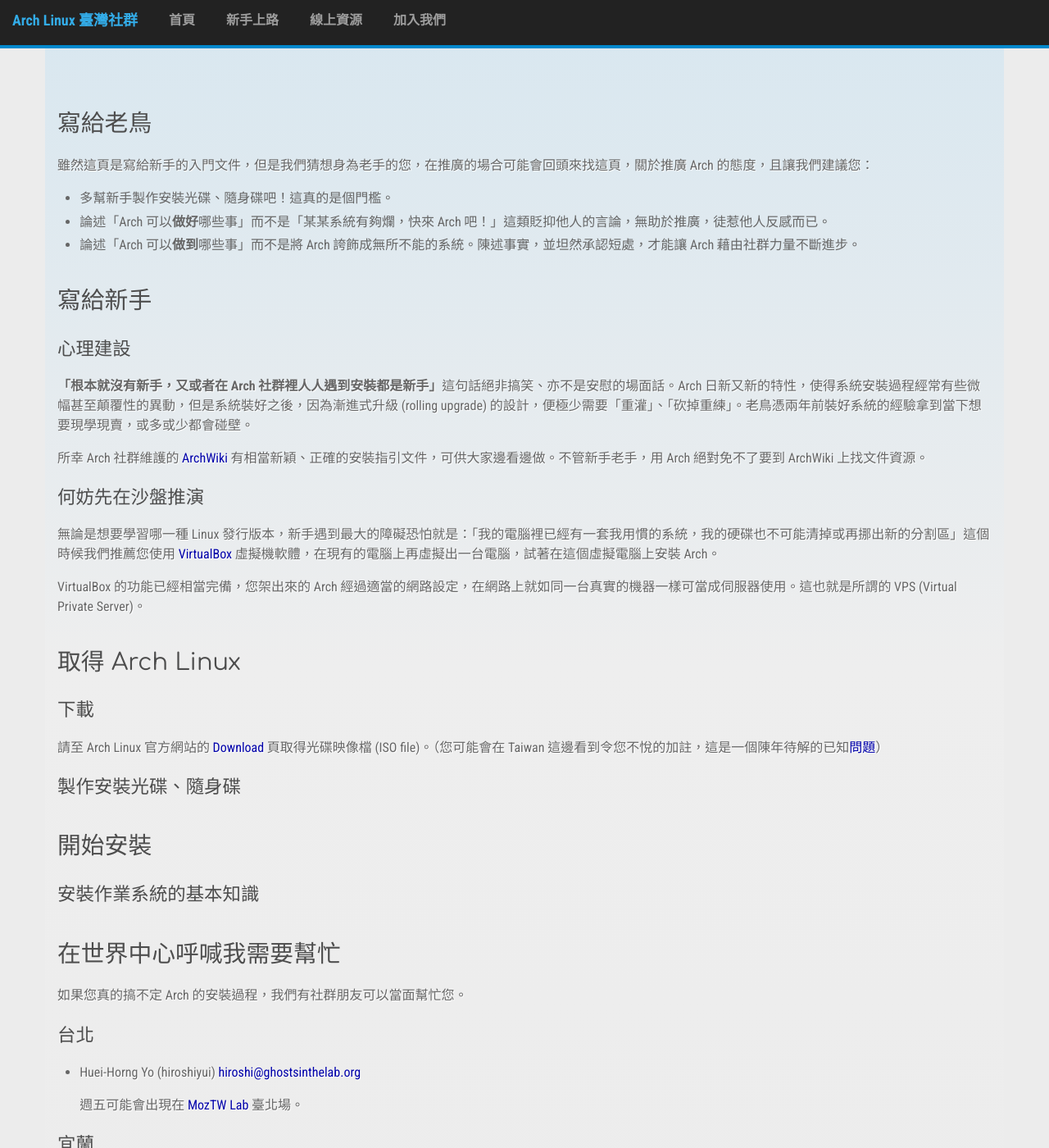
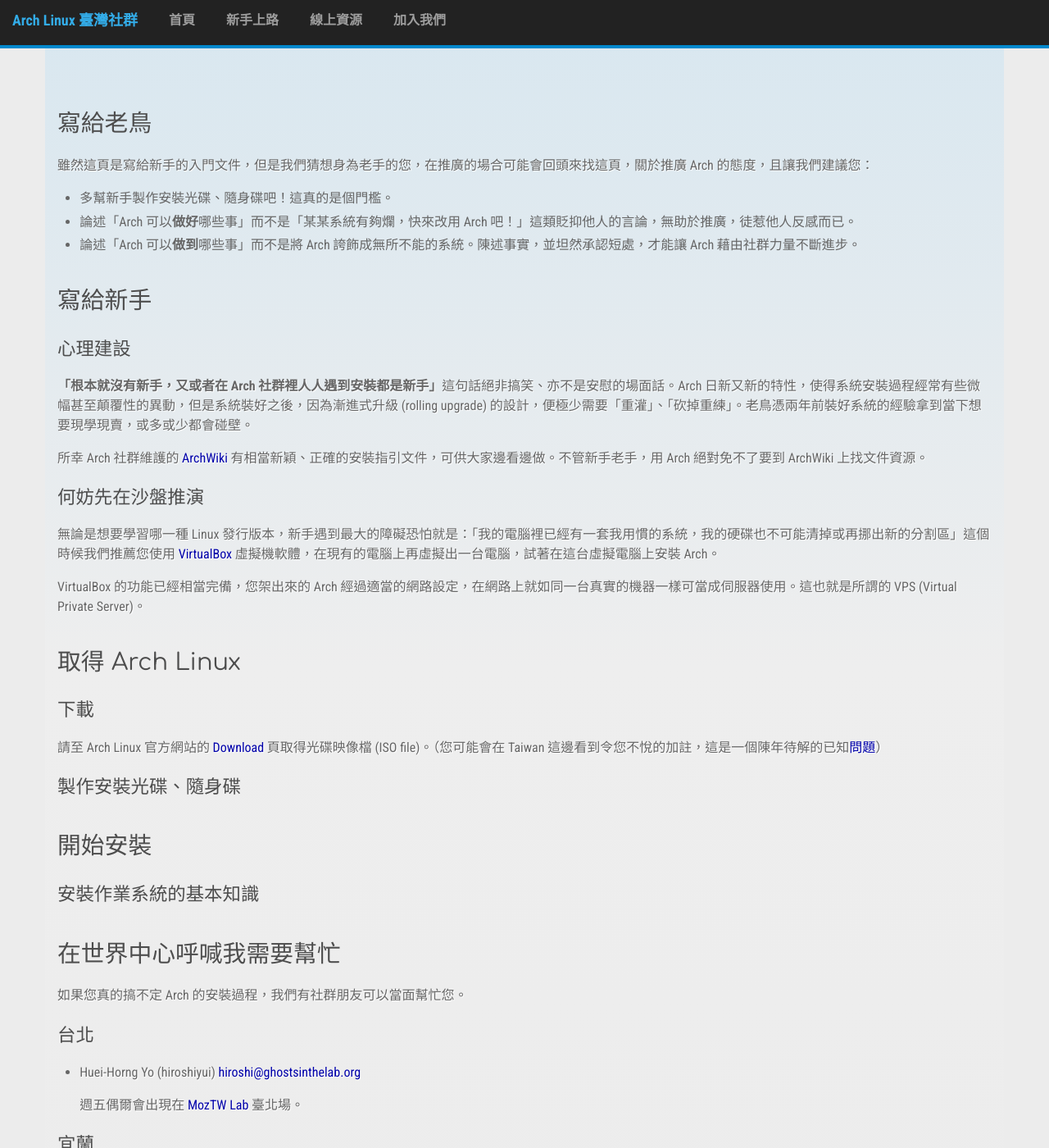
Before and after one commit to linux-taiwan/arch.linux.org.tw, a Jekyll site: the page built from getstarted.md, in a window 1280 px wide and 1400 px high. Shown: the whole window at 82% size. Built offline with Jekyll 4.4.1, drawn with Linux system fonts in a browser that asks for light colours; nearby versions of some CDN libraries; Markdown is read by kramdown in place of the engine named in the settings; some of the changed text lies outside the part shown.

Commit message:
Edit getstarted.md
Signed-off-by: Huei-Horng Yo <hiroshiyui@gmail.com>

```diff
--- a/getstarted.md
+++ b/getstarted.md
@@ -7,7 +7,7 @@
 雖然這頁是寫給新手的入門文件，但是我們猜想身為老手的您，在推廣的場合可能會回頭來找這頁，關於推廣 Arch 的態度，且讓我們建議您：
 
 * 多幫新手製作安裝光碟、隨身碟吧！這真的是個門檻。
-* 論述「Arch 可以**做好**哪些事」而不是「某某系統有夠爛，快來 Arch 吧！」這類貶抑他人的言論，無助於推廣，徒惹他人反感而已。
+* 論述「Arch 可以**做好**哪些事」而不是「某某系統有夠爛，快來改用 Arch 吧！」這類貶抑他人的言論，無助於推廣，徒惹他人反感而已。
 * 論述「Arch 可以**做到**哪些事」而不是將 Arch 誇飾成無所不能的系統。陳述事實，並坦然承認短處，才能讓 Arch 藉由社群力量不斷進步。
 
 # 寫給新手
@@ -19,7 +19,7 @@
 
 ## 何妨先在沙盤推演
 
-無論是想要學習哪一種 Linux 發行版本，新手遇到最大的障礙恐怕就是：「我的電腦裡已經有一套我用慣的系統，我的硬碟也不可能清掉或再挪出新的分割區」這個時候我們推薦您使用 [VirtualBox](https://www.virtualbox.org/) 虛擬機軟體，在現有的電腦上再虛擬出一台電腦，試著在這個虛擬電腦上安裝 Arch。
+無論是想要學習哪一種 Linux 發行版本，新手遇到最大的障礙恐怕就是：「我的電腦裡已經有一套我用慣的系統，我的硬碟也不可能清掉或再挪出新的分割區」這個時候我們推薦您使用 [VirtualBox](https://www.virtualbox.org/) 虛擬機軟體，在現有的電腦上再虛擬出一台電腦，試著在這台虛擬電腦上安裝 Arch。
 
 VirtualBox 的功能已經相當完備，您架出來的 Arch 經過適當的網路設定，在網路上就如同一台真實的機器一樣可當成伺服器使用。這也就是所謂的 VPS (Virtual Private Server)。
 
@@ -41,13 +41,13 @@
 
 * Huei-Horng Yo (hiroshiyui) <hiroshi@ghostsinthelab.org>
 
-  週五可能會出現在 [MozTW Lab](http://moztw.org/events/moztw-lab/) 臺北場。
+  週五偶爾會出現在 [MozTW Lab](http://moztw.org/events/moztw-lab/) 臺北場。
 
 ## 宜蘭
 
 * Huei-Horng Yo (hiroshiyui) <hiroshi@ghostsinthelab.org>
 
-  週六可能會出現在 [MozTW Lab](http://moztw.org/events/moztw-lab/) 宜蘭場、或在宜蘭市區遊蕩。
+  週六經常會出現在 [MozTW Lab](http://moztw.org/events/moztw-lab/) 宜蘭場、或在宜蘭市區出沒。
 
 # 如果您最後仍然覺得 Arch 入門曲線還是太陡峭了些…
 
```
